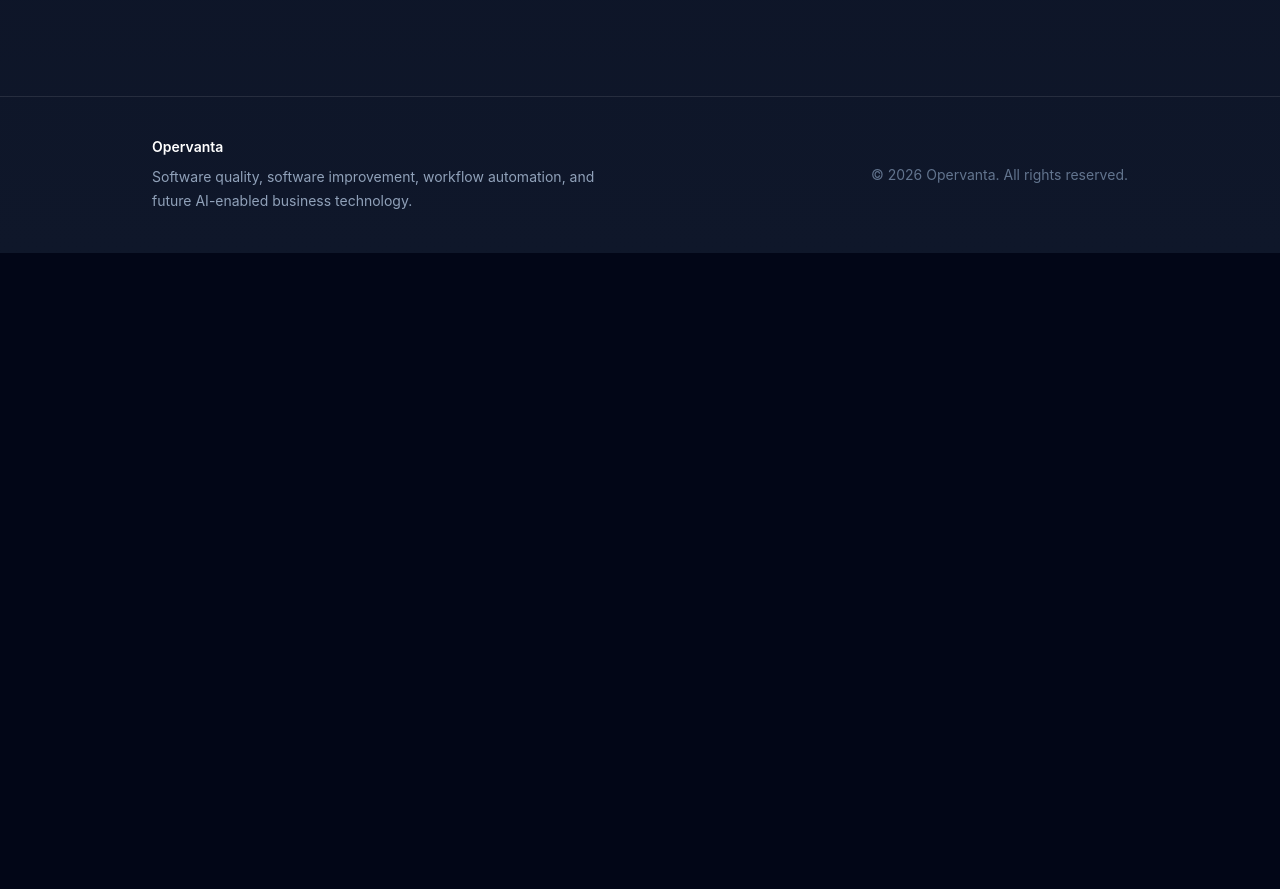
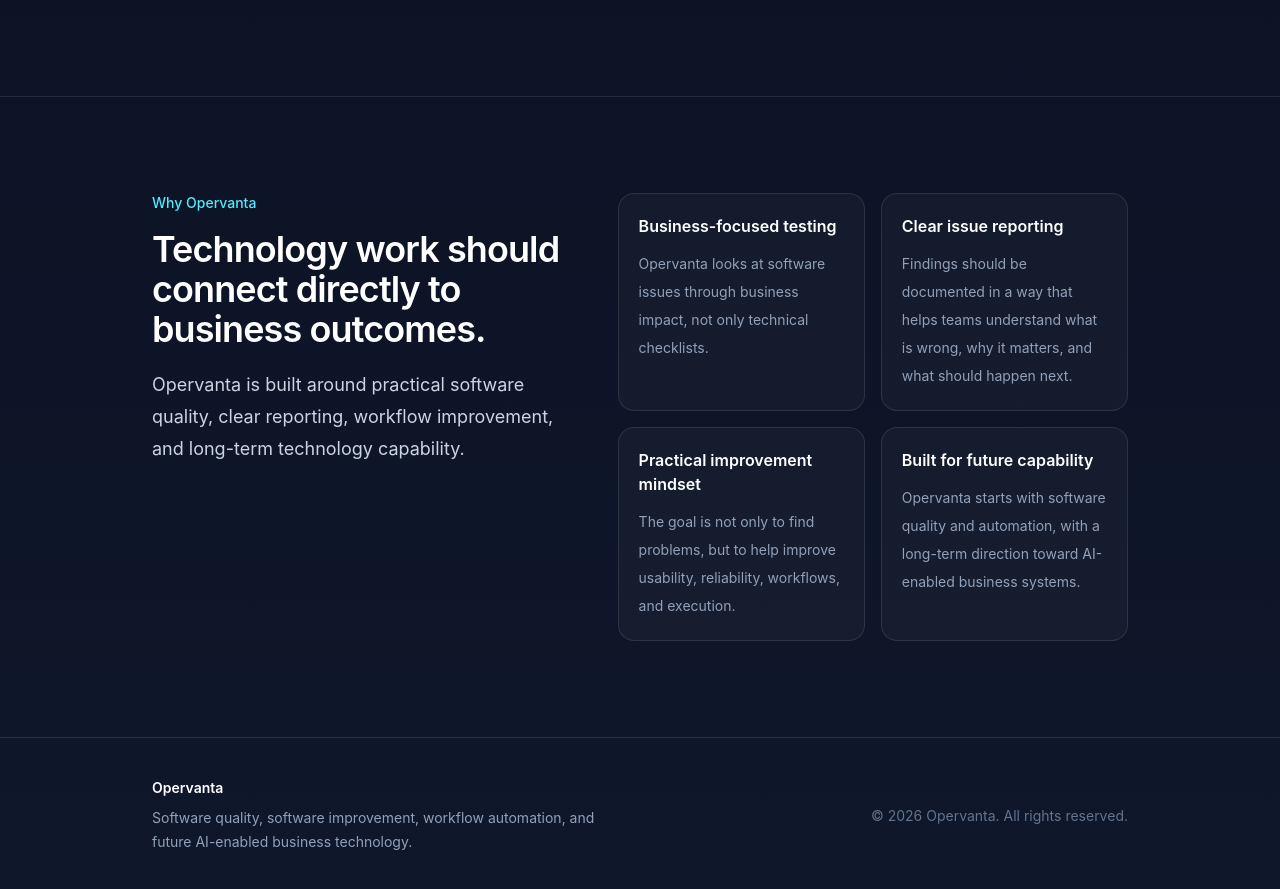
Before and after one commit to Ben-Tor/opervanta-website, a SvelteKit app: page / in a window 1280 px wide. Shown: the part 2886-3775 px from the top of the page. Before the commit the page ends 3139 px from the top, so only its background shows below. Built offline with nearby package versions, Linux system fonts and the light colour scheme.

Commit message:
Add homepage why Opervanta section

```diff
--- /dev/null
+++ b/src/lib/components/sections/WhyOpervanta.svelte
@@ -0,0 +1,35 @@
+<script lang="ts">
+	import Container from '$lib/components/ui/Container.svelte';
+	import { advantages } from '$lib/data/advantages';
+</script>
+
+<section class="border-t border-white/10 py-24">
+	<Container>
+		<div class="grid gap-12 lg:grid-cols-[0.9fr_1.1fr] lg:items-start">
+			<div>
+				<p class="mb-4 text-sm font-medium text-cyan-300">Why Opervanta</p>
+
+				<h2 class="text-3xl font-semibold tracking-tight text-white sm:text-4xl">
+					Technology work should connect directly to business outcomes.
+				</h2>
+
+				<p class="mt-5 text-lg leading-8 text-slate-300">
+					Opervanta is built around practical software quality, clear reporting, workflow
+					improvement, and long-term technology capability.
+				</p>
+			</div>
+
+			<div class="grid gap-4 sm:grid-cols-2">
+				{#each advantages as advantage}
+					<article class="rounded-2xl border border-white/10 bg-white/[0.03] p-5">
+						<h3 class="text-base font-semibold text-white">{advantage.title}</h3>
+
+						<p class="mt-3 text-sm leading-7 text-slate-400">
+							{advantage.description}
+						</p>
+					</article>
+				{/each}
+			</div>
+		</div>
+	</Container>
+</section>
--- /dev/null
+++ b/src/lib/data/advantages.ts
@@ -0,0 +1,27 @@
+export type Advantage = {
+	title: string;
+	description: string;
+};
+
+export const advantages: Advantage[] = [
+	{
+		title: 'Business-focused testing',
+		description:
+			'Opervanta looks at software issues through business impact, not only technical checklists.'
+	},
+	{
+		title: 'Clear issue reporting',
+		description:
+			'Findings should be documented in a way that helps teams understand what is wrong, why it matters, and what should happen next.'
+	},
+	{
+		title: 'Practical improvement mindset',
+		description:
+			'The goal is not only to find problems, but to help improve usability, reliability, workflows, and execution.'
+	},
+	{
+		title: 'Built for future capability',
+		description:
+			'Opervanta starts with software quality and automation, with a long-term direction toward AI-enabled business systems.'
+	}
+];
--- a/src/routes/+page.svelte
+++ b/src/routes/+page.svelte
@@ -2,6 +2,7 @@
 	import CoreServices from '$lib/components/sections/CoreServices.svelte';
 	import ProblemSection from '$lib/components/sections/ProblemSection.svelte';
 	import ProcessSection from '$lib/components/sections/ProcessSection.svelte';
+	import WhyOpervanta from '$lib/components/sections/WhyOpervanta.svelte';
 	import Button from '$lib/components/ui/Button.svelte';
 	import Container from '$lib/components/ui/Container.svelte';
 </script>
@@ -40,6 +41,7 @@
 	</section>
 
 	<CoreServices />
-	<ProblemSection/>
-	<ProcessSection/>
+	<ProblemSection />
+	<ProcessSection />
+	<WhyOpervanta />
 </main>
```
